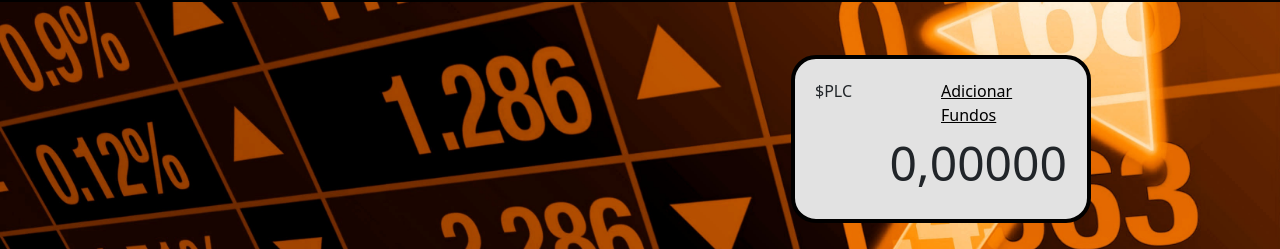
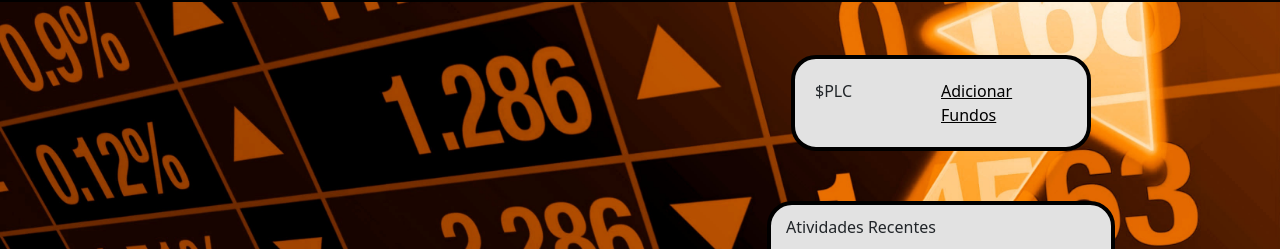
Before and after one commit to ivanrff/frontend-crypto-ecommerce, a React (Create React App) app: page /painel in a window 1280 px wide. Shown: the part 75-324 px from the top of the page. Built offline with nearby package versions, Linux system fonts and the light colour scheme; no server answers.

Commit message:
Puxando saldo do backend

```diff
--- a/src/Componentes/CarteiraPainel/index.js
+++ b/src/Componentes/CarteiraPainel/index.js
@@ -1,11 +1,26 @@
+import { useEffect } from "react";
+import { useState } from "react";
+import { getCarteiraByUsuarioId } from "../../Componentes/Service/ServiceCarteira";
 import { Link } from "react-router-dom";
 
 const CarteiraPainel = () => {
+
+    const [saldo, setSaldo] = useState("")
+
+    useEffect(() => {
+        getCarteiraByUsuarioId(11).then(
+            (response) =>{
+                setSaldo(response.qtdPauloCoin.toFixed(2).replace(".", ","))
+            }
+        ).catch();
+    }, []);
+
+
     return (
         <>
             <div id="resumo-carteira" className="box">
                 <div className="resumo-carteira-a">$PLC</div><div className="resumo-carteira-b"><Link to="/comprar-plc" className="text-link"><u>Adicionar Fundos</u></Link></div>
-                <div className="resumo-carteira-c">0,00000</div>
+                <div className="resumo-carteira-c">{saldo}</div>
             </div>
         </>
     )
```
